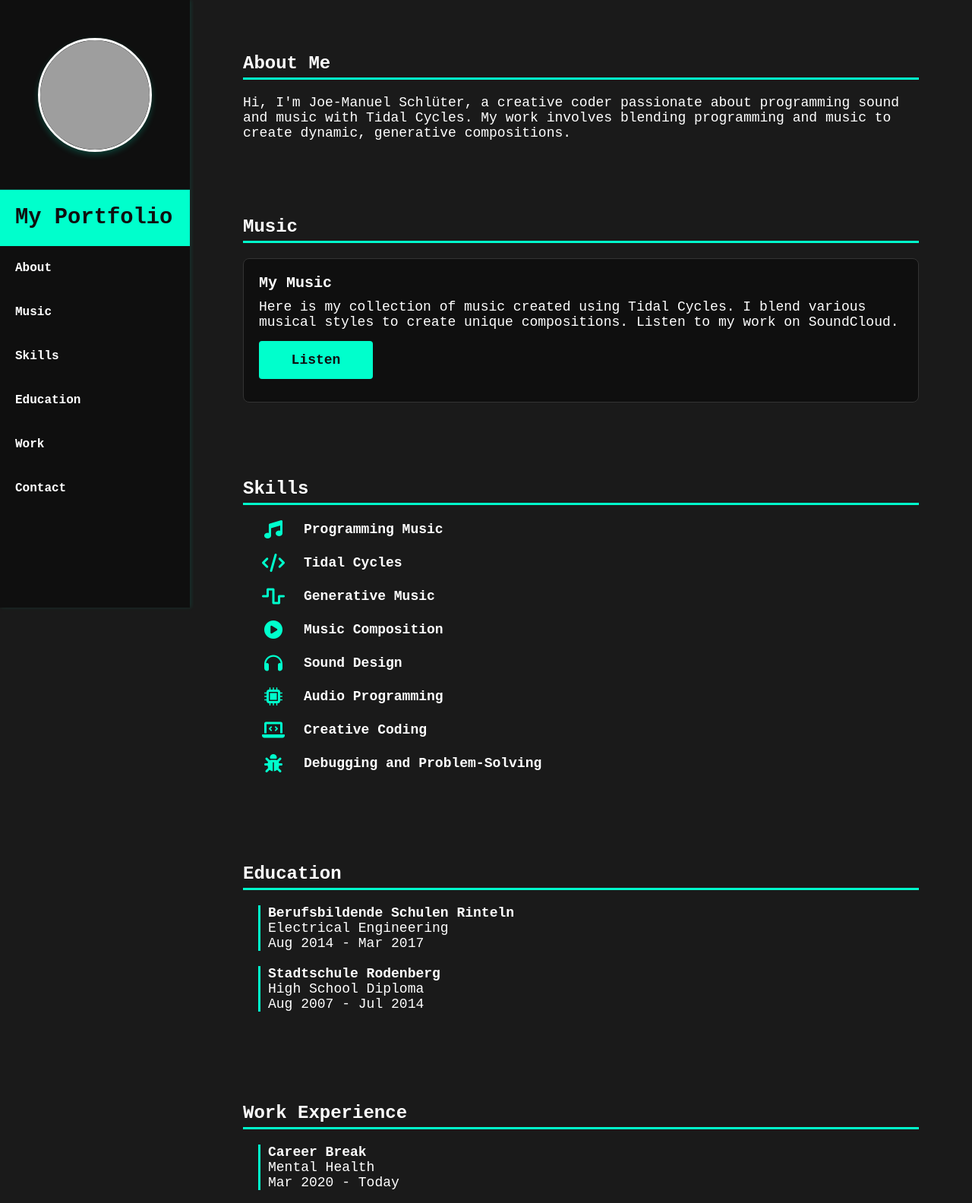
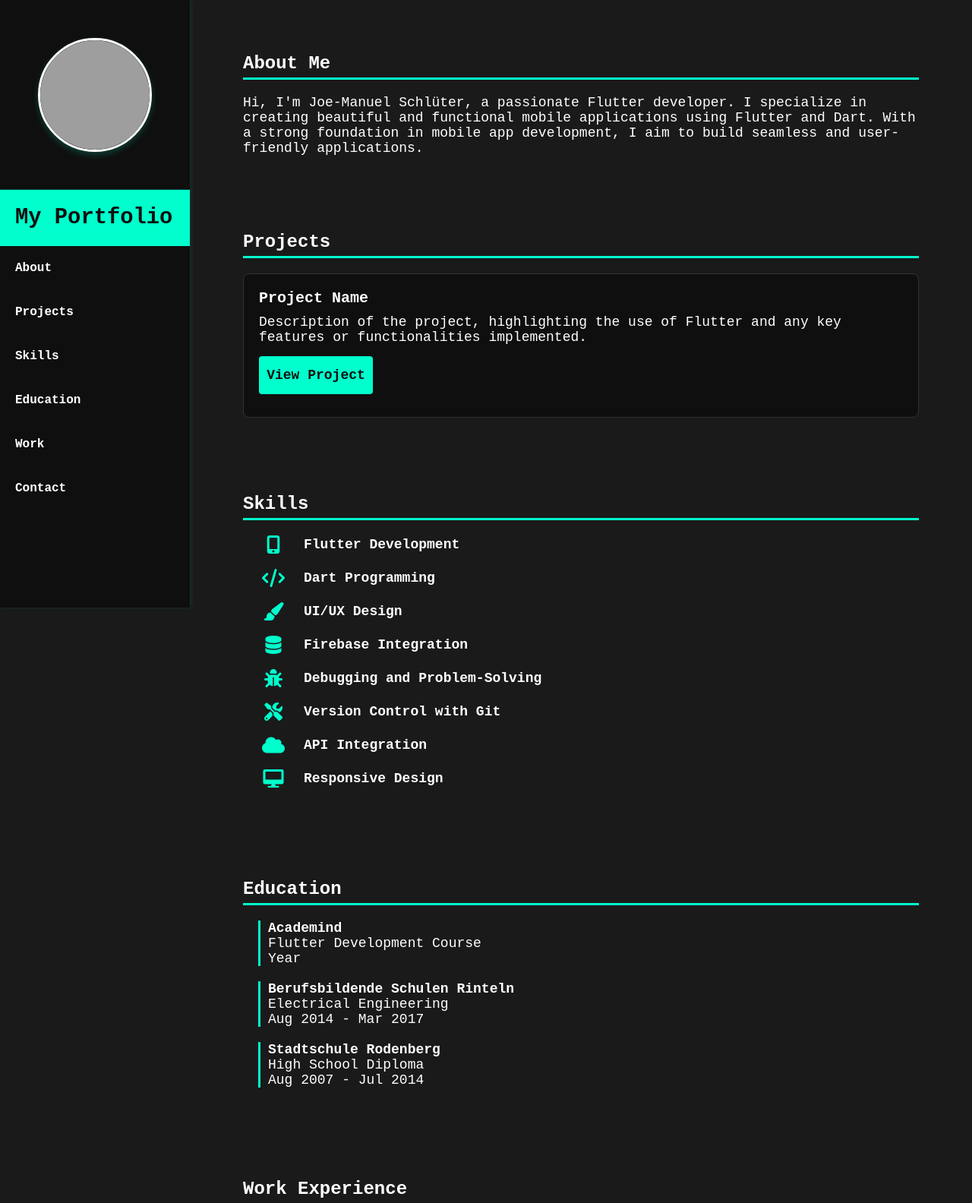
Before and after one commit to joemanuu3d/joemanuu3d.github.io, a plain HTML site: page index.html in a window 1280 px wide. Shown: the top 1584 px of the page at 76% size. Drawn offline with Linux system fonts and the light colour scheme; grey boxes are pictures that could not be loaded.

Commit message:
Update index.html

```diff
--- a/index.html
+++ b/index.html
@@ -4,10 +4,10 @@
 <head>
     <meta charset="UTF-8">
     <meta name="viewport" content="width=device-width, initial-scale=1.0">
-    <meta name="description" content="Discover my portfolio featuring my immersive 3D experiences, skills, education, and professional experience.">
-    <meta name="keywords" content="Programmer, Tidal Cycles, Creative Coding, Music, Portfolio, Projects, Skills, Education, Work Experience">
+    <meta name="description" content="Discover my portfolio showcasing my Flutter development skills, projects, education, and professional experience.">
+    <meta name="keywords" content="Flutter Developer, Mobile App Development, Dart, Portfolio, Projects, Skills, Education, Work Experience">
     <meta name="author" content="Joe-Manuel Schlüter">
-    <title>Joe-Manuel Schlüter - Portfolio</title>
+    <title>Joe-Manuel Schlüter - Flutter Developer Portfolio</title>
     <link rel="icon" href="https://avatars.githubusercontent.com/u/186352723?s=400&u=5102b1accc0d50bd13f13a99f9daeb73d00662e8&v=4" type="image/png">
     <link rel="stylesheet" href="https://cdnjs.cloudflare.com/ajax/libs/font-awesome/6.0.0-beta3/css/all.min.css">
     <style>
@@ -147,19 +147,19 @@
             padding-bottom: 5px;
         }
 
-        .music-list {
+        .project-list {
             display: grid;
             grid-template-columns: repeat(auto-fit, minmax(300px, 1fr));
             gap: 20px;
         }
 
-        .music {
+        .project {
             padding: 20px;
             border: 1px solid #333;
             border-radius: 8px;
             background: var(--primary-color);
             text-align: left;
-            color: var(--text-color);
+            color: var (--text-color);
             display: flex;
             flex-direction: column;
             justify-content: space-between;
@@ -167,21 +167,21 @@
             transition: box-shadow 0.3s ease;
         }
 
-        .music:hover {
+        .project:hover {
             box-shadow: var(--card-hover-shadow);
         }
 
-        .music h3 {
+        .project h3 {
             font-size: var(--font-size-subheading);
             margin-bottom: 10px;
         }
 
-        .music p {
+        .project p {
             flex-grow: 1;
             margin-bottom: 15px;
         }
 
-        .music a {
+        .project a {
             display: inline-block;
             margin: 0 10px 10px 0;
             background-color: var(--secondary-color);
@@ -197,7 +197,7 @@
             align-self: flex-start;
         }
 
-        .music a:hover {
+        .project a:hover {
             background-color: var(--hover-color);
             color: var(--primary-color);
             box-shadow: 0 4px 8px rgba(0, 255, 204, 0.2);
@@ -234,11 +234,6 @@
         .contact-links a.twitter {
             background-color: #1DA1F2;
             color: #FFFFFF;
-        }
-
-        .contact-links a.soundcloud {
-            background-color: #ff8800;
-            color: white;
         }
 
         .contact-links a.github {
@@ -332,7 +327,7 @@
                 width: 100%;
             }
 
-            .music-list {
+            .project-list {
                 grid-template-columns: 1fr;
             }
 
@@ -355,7 +350,7 @@
         <h2>My Portfolio</h2>
         <ul>
             <li><a href="#about">About</a></li>
-            <li><a href="#music">Music</a></li>
+            <li><a href="#projects">Projects</a></li>
             <li><a href="#skills">Skills</a></li>
             <li><a href="#education">Education</a></li>
             <li><a href="#work">Work</a></li>
@@ -366,37 +361,43 @@
     <main>
         <section id="about">
             <h2>About Me</h2>
-            <p>Hi, I'm Joe-Manuel Schlüter, a creative coder passionate about programming sound and music with Tidal Cycles. My work involves blending programming and music to create dynamic, generative compositions.</p>
+            <p>Hi, I'm Joe-Manuel Schlüter, a passionate Flutter developer. I specialize in creating beautiful and functional mobile applications using Flutter and Dart. With a strong foundation in mobile app development, I aim to build seamless and user-friendly applications.</p>
         </section>
 
-        <section id="music">
-            <h2>Music</h2>
-            <div class="music-list">
-                <div class="music">
-                    <h3>My Music</h3>
-                    <p>Here is my collection of music created using Tidal Cycles. I blend various musical styles to create unique compositions. Listen to my work on SoundCloud.</p>
-                    <a href="https://soundcloud.com/joemanuu3d" target="_blank" class="music-link">Listen</a>
+        <section id="projects">
+            <h2>Projects</h2>
+            <div class="project-list">
+                <div class="project">
+                    <h3>Project Name</h3>
+                    <p>Description of the project, highlighting the use of Flutter and any key features or functionalities implemented.</p>
+                    <a href="#" class="project-link">View Project</a>
                 </div>
+                <!-- Add more projects as needed -->
             </div>
         </section>
 
         <section id="skills">
             <h2>Skills</h2>
             <ul class="skills-list">
-                <li><i class="fas fa-music"></i><span><strong>Programming Music</strong></span></li>
-                <li><i class="fas fa-code"></i><span><strong>Tidal Cycles</strong></span></li>
-                <li><i class="fas fa-wave-square"></i><span><strong>Generative Music</strong></span></li>
-                <li><i class="fas fa-play-circle"></i><span><strong>Music Composition</strong></span></li>
-                <li><i class="fas fa-headphones"></i><span><strong>Sound Design</strong></span></li>
-                <li><i class="fas fa-microchip"></i><span><strong>Audio Programming</strong></span></li>
-                <li><i class="fas fa-laptop-code"></i><span><strong>Creative Coding</strong></span></li>
+                <li><i class="fas fa-mobile-alt"></i><span><strong>Flutter Development</strong></span></li>
+                <li><i class="fas fa-code"></i><span><strong>Dart Programming</strong></span></li>
+                <li><i class="fas fa-paint-brush"></i><span><strong>UI/UX Design</strong></span></li>
+                <li><i class="fas fa-database"></i><span><strong>Firebase Integration</strong></span></li>
                 <li><i class="fas fa-bug"></i><span><strong>Debugging and Problem-Solving</strong></span></li>
+                <li><i class="fas fa-tools"></i><span><strong>Version Control with Git</strong></span></li>
+                <li><i class="fas fa-cloud"></i><span><strong>API Integration</strong></span></li>
+                <li><i class="fas fa-desktop"></i><span><strong>Responsive Design</strong></span></li>
             </ul>
         </section>
 
         <section id="education">
             <h2>Education</h2>
             <ul class="education-list">
+                <li>
+                    <span><strong>Academind</strong></span>
+                    <span>Flutter Development Course</span>
+                    <span>Year</span>
+                </li>
                 <li>
                     <span><strong>Berufsbildende Schulen Rinteln</strong></span>
                     <span>Electrical Engineering</span>
@@ -463,7 +464,6 @@
                 <a href="mailto:joemanuu3d@yahoo.com" class="email"><i class="fas fa-envelope"></i></a>
                 <a href="https://www.instagram.com/joemanuu3d/" target="_blank" class="instagram"><i class="fab fa-instagram"></i></a>
                 <a href="https://x.com/joemanuu3d" target="_blank" class="twitter"><i class="fab fa-twitter"></i></a>
-                <a href="https://soundcloud.com/joemanuu3d" target="_blank" class="soundcloud"><i class="fab fa-soundcloud"></i></a>
                 <a href="https://github.com/joemanuu3d" target="_blank" class="github"><i class="fab fa-github"></i></a>
             </div>
         </section>
```
